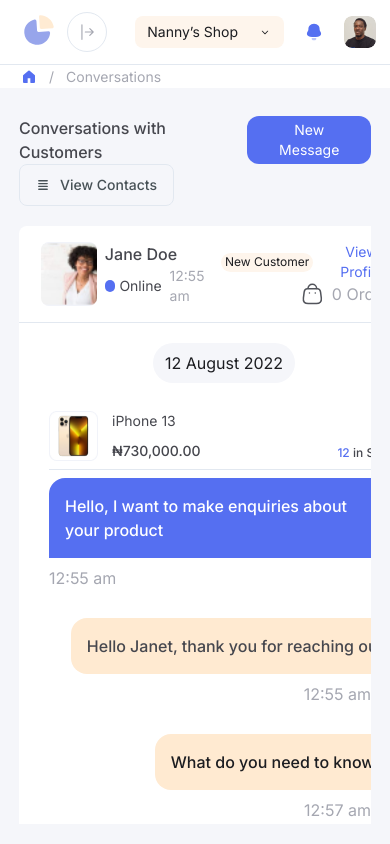
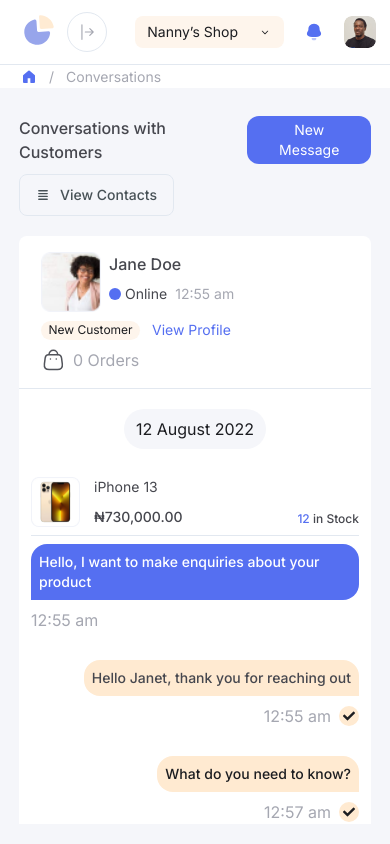
Before and after one commit to ayomtuase/metrix, a Next.js app: page /conversations in a window 390 px wide. Built offline with nearby package versions, Linux system fonts and the light colour scheme.

Commit message:
responsive communication page

```diff
--- a/src/app/conversations/page.tsx
+++ b/src/app/conversations/page.tsx
@@ -19,12 +19,15 @@ const Conversations = () => {
       </div>
       <Sheet>
         <SheetTrigger asChild>
-          <Button variant='ghost' className='rounded-lg h-auto py-2.5 lg:hidden'>
+          <Button
+            variant="ghost"
+            className="rounded-lg h-auto py-2.5 lg:hidden mt-2.5"
+          >
             <HiViewList />
             <span className="ml-2.5 text-sm">View Contacts</span>
           </Button>
         </SheetTrigger>
-        <SheetContent side={"left"} className='px-2 pt-8'>
+        <SheetContent side={"left"} className="px-2 pt-8">
           <div className="pb-3">
             <Contacts />
           </div>
@@ -36,7 +39,8 @@ const Conversations = () => {
         </div>
 
         <div className="rounded-lg bg-white grow">
-          <div className="flex border-b px-[22px] py-4">
+          <div className="flex flex-col md:flex-row border-b px-[22px] py-4 justify-between">
+            <div className="flex items-stretch">
               <Image
                 src={"/assets/images/user-image.png"}
                 width={60}
@@ -44,10 +48,9 @@ const Conversations = () => {
                 alt="user-image"
                 className="rounded-lg object-cover"
               />
-            <div className="grow flex justify-between ml-2">
-              <div className="flex flex-col justify-between">
+              <div className="flex flex-col justify-between ml-2 h-full">
                 <p className="font-medium">Jane Doe</p>
-                <div className="flex items-center">
+                <div className="flex items-center mt-2">
                   <span className="w-3 h-3 rounded-full bg-primary"></span>
                   <span className="hsla(230,51%,81%,1) text-sm ml-1">
                     Online
@@ -55,7 +58,8 @@ const Conversations = () => {
                   <span className="text-sm ml-2 text-gray-text">12:55 am</span>
                 </div>
               </div>
-              <div className="flex flex-col justify-between items-end">
+            </div>
+            <div className="flex flex-col justify-between items-start md:items-end mt-2 md:mt-0">
               <div className="flex items-center space-x-3">
                 <span className="rounded-full w-[99px] h-[19px] grid text-xs place-items-center bg-yellow-accent text-[hsla(230,9%,12%,1)]">
                   New Customer
@@ -64,21 +68,20 @@ const Conversations = () => {
                   View Profile
                 </Button>
               </div>
-                <div className="flex items-center">
+              <div className="flex items-center mt-2 md:mt-0">
                 <OrdersIcon className="text-[hsla(230,5%,34%,1)]" />
                 <span className="ml-2 text-gray">0 Orders</span>
               </div>
             </div>
           </div>
-          </div>
-          <div className="pl-[30px] pr-[21px] pb-5">
+          <div className="px-3 md:pl-[30px] md:pr-[21px] pb-5">
             <div className="flex justify-center mt-5">
               <span className="rounded-full py-2 px-3 bg-[hsla(230,33%,97%,1)] text-[hsla(230,9%,12%,1)]">
                 12 August 2022
               </span>
             </div>
 
-            <div className="flex flex-col items-start mt-5 w-[350px] min-w-[350px] max-w-[350px]">
+            <div className="flex flex-col items-start mt-5  max-w-full">
               <div className="flex w-full py-2 border-b">
                 <Image
                   src="/assets/images/iphone-1.png"
@@ -97,13 +100,13 @@ const Conversations = () => {
                   </div>
                 </div>
               </div>
-              <div className="rounded-2xl bg-primary p-4 font-medium rounded-es-none mt-2 text-white">
+              <div className="rounded-2xl bg-primary p-2 md:p-4 text-sm md:text-lg font-medium rounded-es-none mt-2 text-white">
                 Hello, I want to make enquiries about your product
               </div>
               <p className="text-gray-text mt-2">12:55 am</p>
             </div>
-            <div className="flex flex-col w-full items-end mt-5">
-              <div className="rounded-2xl bg-[hsla(32,100%,91%,1)] text-center p-4 font-medium rounded-ee-none mt-2">
+            <div className="flex flex-col w-full items-end text-end mt-5">
+              <div className="rounded-2xl bg-[hsla(32,100%,91%,1)] text-end p-2 md:p-4 text-sm md:text-lg font-medium rounded-ee-none mt-2">
                 Hello Janet, thank you for reaching out
               </div>
               <p className="text-gray-text mt-2 flex items-center">
@@ -113,8 +116,8 @@ const Conversations = () => {
                 </span>
               </p>
             </div>
-            <div className="flex flex-col w-full items-end mt-5">
-              <div className="rounded-2xl bg-[hsla(32,100%,91%,1)] text-[hsla(230,9%,12%,1)] p-4 font-medium rounded-ee-none mt-2">
+            <div className="flex flex-col w-full items-end text-end mt-5">
+              <div className="rounded-2xl bg-[hsla(32,100%,91%,1)] text-[hsla(230,9%,12%,1)] p-2 md:p-4 text-sm md:text-lg font-medium rounded-ee-none mt-2">
                 What do you need to know?
               </div>
               <p className="text-gray-text mt-2 flex items-center">
@@ -131,15 +134,15 @@ const Conversations = () => {
               </span>
             </div>
 
-            <div className="flex flex-col items-start mt-5 w-[350px] min-w-[350px] max-w-[350px]">
-              <div className="rounded-2xl bg-primary p-4 font-medium rounded-es-none mt-2 text-white">
+            <div className="flex flex-col items-start mt-5 max-w-full">
+              <div className="rounded-2xl bg-primary p-2 md:p-4 text-sm md:text-lg font-medium rounded-es-none mt-2 text-white">
                 I want to know if the price is negotiable, i need about 2 Units
               </div>
               <p className="text-gray-text mt-2">12:55 am</p>
             </div>
 
             <div className="w-full relative mt-3.5">
-              <div className="absolute flex space-x-2 items-center left-0 top-0 bottom-0 w-auto pl-4 pr-5">
+              <div className="absolute flex space-x-2 items-center left-0 top-0 bottom-0 w-auto pl-2 md:pl-4 pr-5">
                 <Button
                   type="submit"
                   title="submit"
@@ -153,7 +156,7 @@ const Conversations = () => {
                 name="search"
                 id="search"
                 placeholder="Your message"
-                className="placeholder:text-[hsla(202,4%,68%,1)] pl-[63px] text-sm h-[51px] rounded-lg w-full pr-[167px]"
+                className="placeholder:text-[hsla(202,4%,68%,1)] pl-[40px] md:pl-[63px] text-sm h-[51px] rounded-lg w-full pr-[84px] md:pr-[167px]"
                 autoComplete={"off"}
               />
               <div className="absolute flex space-x-3 items-center right-0 top-0 bottom-0 w-auto px-4">
@@ -161,10 +164,10 @@ const Conversations = () => {
                 <Button
                   type="submit"
                   title="submit"
-                  className="text-primary-black p-0 bg-[hsla(32,100%,94%,1)] rounded-md px-4 h-9 text-base"
+                  className="text-primary-black bg-[hsla(32,100%,94%,1)] rounded-md px-2 md:px-4 h-9 text-base"
                 >
-                  Send
-                  <SendIcon className="ml-2" />
+                  <span className="hidden md:inline">Send</span>
+                  <SendIcon className="md:ml-2" />
                 </Button>
               </div>
             </div>
```
Lines whose indentation alone changed are shown as unchanged.
